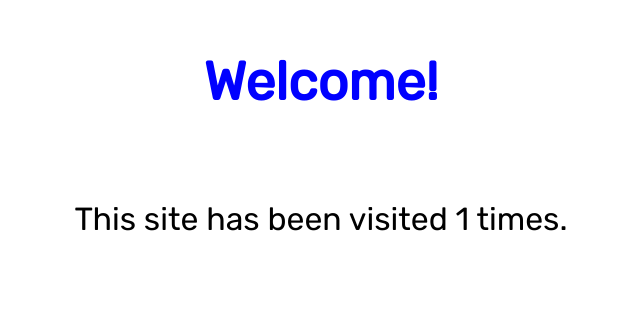
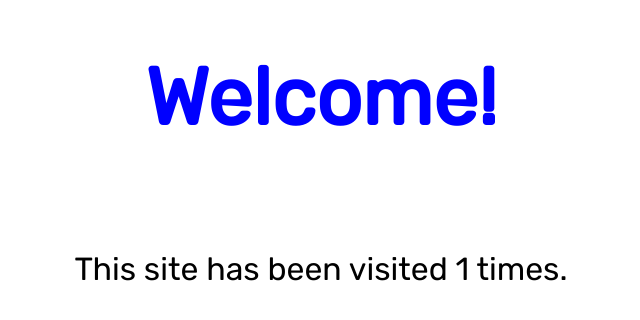
Before and after one commit to Bullrush19/Lab3SampleSite, a Flask app: page / in a window 1280 px wide. Shown: the top 320 px of the page, without its empty margins (319-959 px from the left). Run offline with Flask 2, Linux system fonts and the light colour scheme.

Commit message:
Update index.html

```diff
--- a/sample_site/templates/index.html
+++ b/sample_site/templates/index.html
@@ -13,7 +13,7 @@
 
     h1 {
         color: blue;
-        font-size: 40pt;
+        font-size: 60pt;
     }
 
     p {
```
